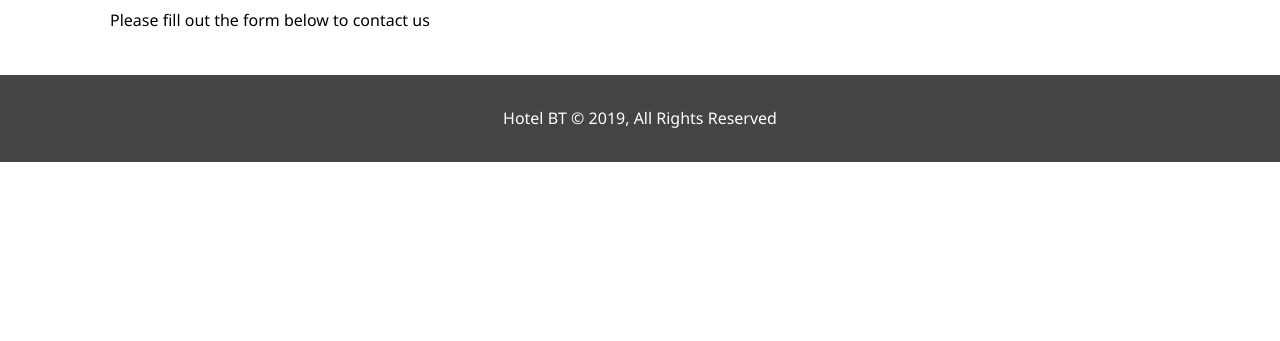
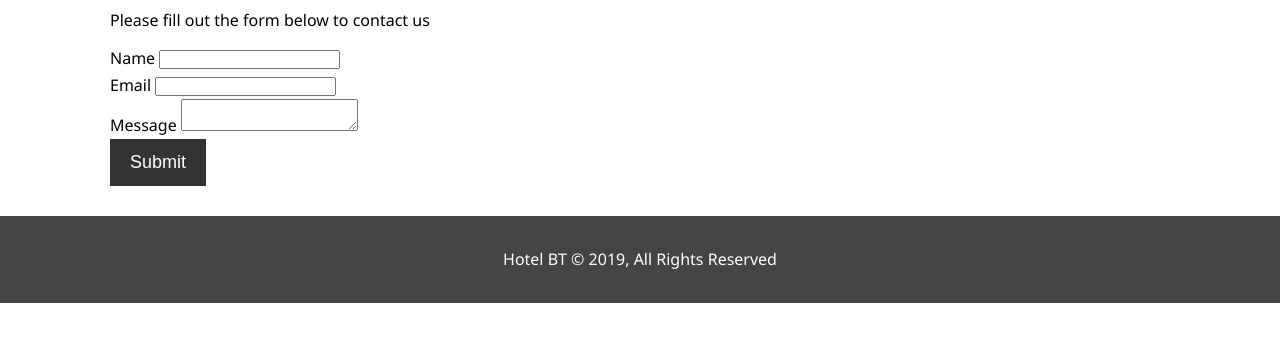
Before and after one commit to smh7210/HBT, a plain HTML site: page contact.html in a window 1280 px wide. Shown: the part 147-488 px from the top of the page. Drawn offline with Linux system fonts and the light colour scheme.

Commit message:
added form structure

```diff
--- a/contact.html
+++ b/contact.html
@@ -28,6 +28,21 @@
         <div class="container">
             <h1 class="l-heading"><span class="text-primary">Contact</span> Us</h1>
             <p>Please fill out the form below to contact us</p>
+            <form action="process.php">
+                <div class="form-group">
+                    <label for="name">Name</label>
+                    <input type="text" name="name" id="name">
+                </div>
+                <div class="form-group">
+                    <label for="email">Email</label>
+                    <input type="email" name="email" id="email">
+                </div>
+                <div class="form-group">
+                    <label for="message">Message</label>
+                    <textarea name="message" id="message"></textarea>
+                </div>
+                <button type="submit" class="btn">Submit</button>
+            </form>
         </div>
     </div>
 
```
